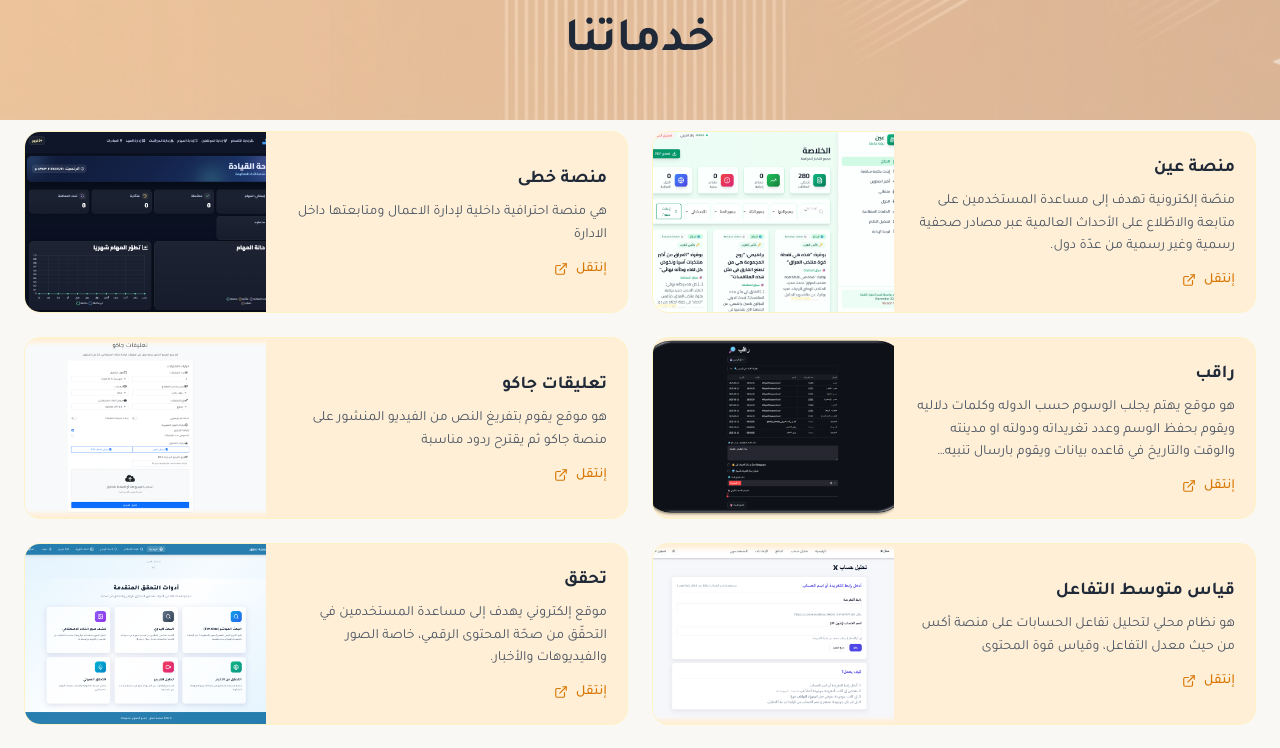
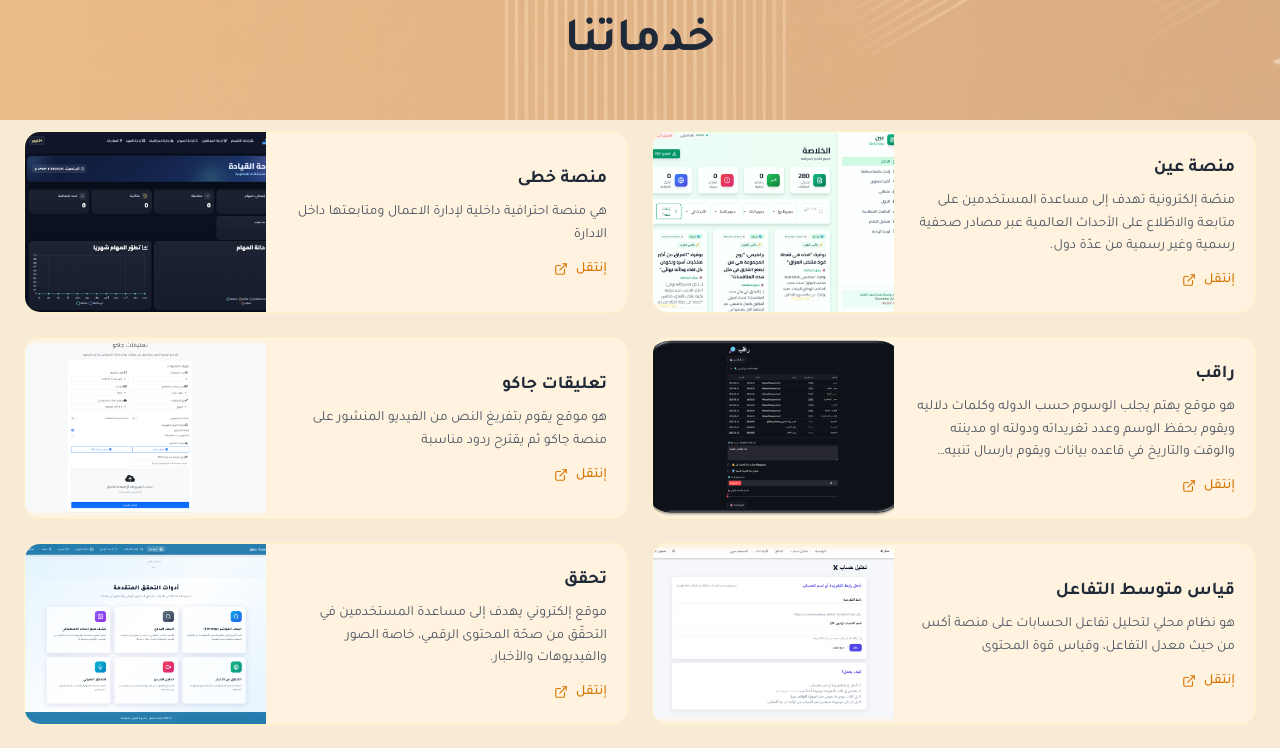
Before and after one commit to JIN507/services, a React (Vite) app: page / in a window 1280 px wide. Shown: the part 680-1428 px from the top of the page. Built offline with nearby package versions, Linux system fonts and the light colour scheme.

Commit message:
Update background and card colors

```diff
--- a/src/index.css
+++ b/src/index.css
@@ -10,7 +10,7 @@
 
 body {
   font-family: 'Tajawal', 'Inter', sans-serif;
-  background: #faf8f5;
+  background: #f8ebd6;
   min-height: 100vh;
   overflow-x: hidden;
   direction: rtl;
@@ -49,7 +49,7 @@
 /* Card styles */
 .service-card {
   transition: all 0.3s ease;
-  background: #ffefd6;
+  background: #fff3df;
 }
 
 .service-card:hover {
```
